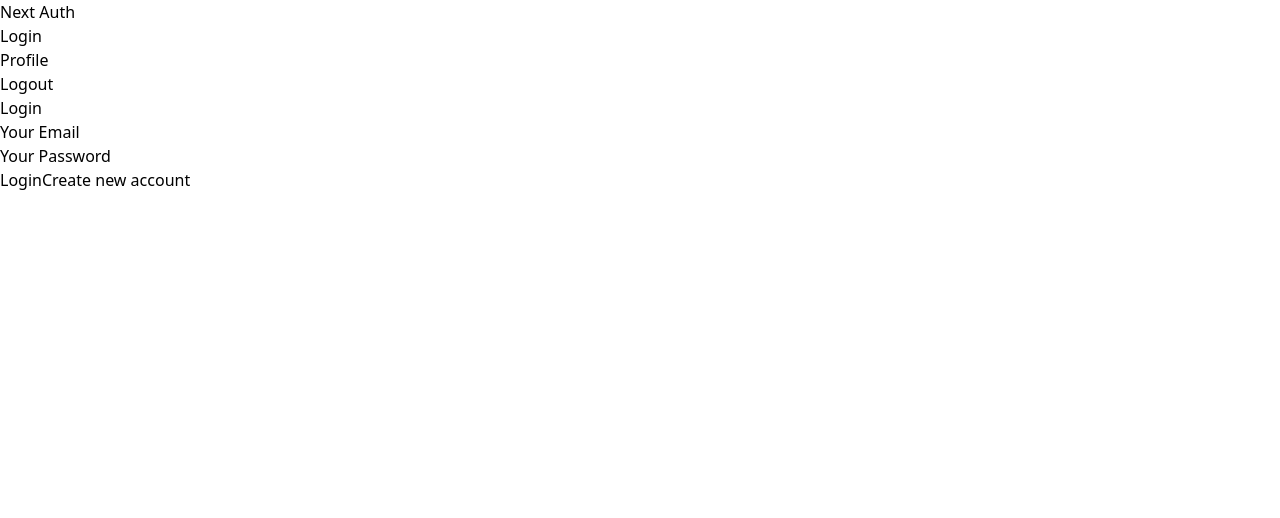
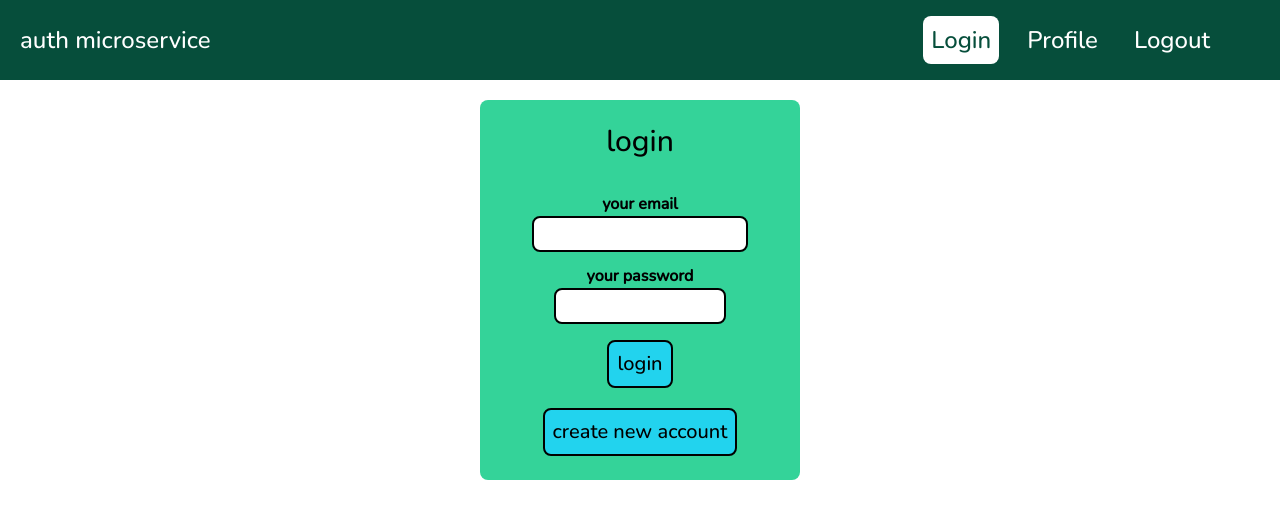
Before and after one commit to PopovDS617/microservice-auth-nextauth, a Next.js app: page /auth in a window 1280 px wide. Shown: the top 518 px of the page. Built offline with nearby package versions, Linux system fonts and the light colour scheme.

Commit message:
basic styles added

```diff
--- a/src/components/AuthForm.tsx
+++ b/src/components/AuthForm.tsx
@@ -8,21 +8,43 @@ const AuthForm = () => {
   }
 
   return (
-    <section>
-      <h1>{isLogin ? 'Login' : 'Sign Up'}</h1>
-      <form>
+    <section className="w-3/12 my-5 mx-auto max-w-25 p-1 flex flex-col justify-center items-center bg-emerald-400 text-center rounded-lg">
+      <h1 className="text-center m-5 text-3xl">
+        {isLogin ? 'login' : 'sign up'}
+      </h1>
+      <form className="flex flex-col justify-center items-center w-full">
         <div>
-          <label htmlFor="email">Your Email</label>
-          <input type="email" id="email" required />
+          <label className="block font-bold mt-3" htmlFor="email">
+            your email
+          </label>
+          <input
+            className="p-1 w-full color-black text-inherit rounded-lg border-solid border-black border-2 text-left focus:outline-none"
+            type="email"
+            id="email"
+            required
+          />
         </div>
         <div>
-          <label htmlFor="password">Your Password</label>
-          <input type="password" id="password" required />
+          <label className="block font-bold mt-3" htmlFor="password">
+            your password
+          </label>
+          <input
+            className="p-1 w-4/5 color-black text-inherit rounded-lg border-solid border-black border-2  text-left focus:outline-none"
+            type="password"
+            id="password"
+            required
+          />
         </div>
-        <div>
-          <button>{isLogin ? 'Login' : 'Create Account'}</button>
-          <button type="button" onClick={switchAuthModeHandler}>
-            {isLogin ? 'Create new account' : 'Login with existing account'}
+        <div className="my-2 mx-auto flex flex-col items-center">
+          <button className="m-2 p-2 text-xl cursor-pointer bg-cyan-400 hover:bg-cyan-500 border-2 border-solid border-black rounded-lg">
+            {isLogin ? 'login' : 'create account'}
+          </button>
+          <button
+            className="m-3 p-2 text-xl cursor-pointer bg-cyan-400 hover:bg-cyan-500 border-2 border-solid border-black rounded-lg  "
+            type="button"
+            onClick={switchAuthModeHandler}
+          >
+            {isLogin ? 'create new account' : 'login with existing account'}
           </button>
         </div>
       </form>
--- a/src/components/HomePageContent.tsx
+++ b/src/components/HomePageContent.tsx
@@ -1,6 +1,6 @@
 const HomePageContent = () => {
   return (
-    <section>
+    <section className="my-10 mx-auto text-center text-6xl">
       <h1>Welcome!</h1>
     </section>
   );
--- a/src/components/Layout.tsx
+++ b/src/components/Layout.tsx
@@ -6,7 +6,7 @@ const Layout = (props: PropsWithChildren) => {
   return (
     <Fragment>
       <MainNav />
-      <main>{props.children}</main>
+      <main className="h-screen text-black ">{props.children}</main>
     </Fragment>
   );
 };
--- a/src/components/MainNav.tsx
+++ b/src/components/MainNav.tsx
@@ -1,22 +1,39 @@
 import Link from 'next/link';
+import { useRouter } from 'next/router';
 
 function MainNav() {
+  const router = useRouter();
+  const currentPath = router.pathname;
   return (
-    <header>
+    <header className="w-full h-20 flex justify-between items-center bg-emerald-900 text-white text-2xl">
       <Link href="/">
-        <a>
-          <div>Next Auth</div>
+        <a className="w-3/12 ml-5">
+          <div>auth microservice</div>
         </a>
       </Link>
       <nav>
-        <ul>
-          <li>
+        <ul className="w-9/12 mr-10 flex justify-center items-center gap-5">
+          <li
+            className={`p-2  rounded-lg hover:bg-emerald-100 hover:text-emerald-900 ${
+              currentPath === '/auth'
+                ? 'bg-white text-emerald-900  hover:bg-white'
+                : ''
+            }`}
+          >
             <Link href="/auth">Login</Link>
           </li>
-          <li>
+          <li
+            className={`p-2  rounded-lg  hover:bg-emerald-100 hover:text-emerald-900 ${
+              currentPath === '/profile'
+                ? 'bg-white text-emerald-900 hover:bg-white'
+                : ''
+            }`}
+          >
             <Link href="/profile">Profile</Link>
           </li>
-          <li>
+          <li
+            className={`p-2  rounded-lg  hover:bg-emerald-100 hover:text-emerald-900`}
+          >
             <button>Logout</button>
           </li>
         </ul>
--- a/src/components/ProfileForm.tsx
+++ b/src/components/ProfileForm.tsx
@@ -1,16 +1,30 @@
 const ProfileForm = () => {
   return (
-    <form>
+    <form className="flex flex-col justify-center items-center w-full">
       <div>
-        <label htmlFor="new-password">New Password</label>
-        <input type="password" id="new-password" />
+        <label className="block font-bold mt-3" htmlFor="new-password">
+          new password
+        </label>
+        <input
+          className="p-1 w-full color-black text-inherit rounded-lg border-solid border-black border-2 text-left focus:outline-none"
+          type="password"
+          id="new-password"
+        />
       </div>
       <div>
-        <label htmlFor="old-password">Old Password</label>
-        <input type="password" id="old-password" />
+        <label className="block font-bold mt-3" htmlFor="old-password">
+          old password
+        </label>
+        <input
+          className="p-1 w-full color-black text-inherit rounded-lg border-solid border-black border-2 text-left focus:outline-none"
+          type="password"
+          id="old-password"
+        />
       </div>
-      <div>
-        <button>Change Password</button>
+      <div className="my-2 mx-auto flex flex-col items-center">
+        <button className="m-2 p-2 text-xl cursor-pointer bg-cyan-400 hover:bg-cyan-500 border-2 border-solid border-black rounded-lg">
+          change password
+        </button>
       </div>
     </form>
   );
--- a/src/components/UserProfile.tsx
+++ b/src/components/UserProfile.tsx
@@ -2,8 +2,8 @@ import ProfileForm from './ProfileForm';
 
 const UserProfile = () => {
   return (
-    <section>
-      <h1>Your User Profile</h1>
+    <section className="w-3/12 my-5 mx-auto max-w-25 p-1 flex flex-col justify-center items-center bg-emerald-400 text-center rounded-lg">
+      <h1 className="text-center m-5 text-3xl">your profile</h1>
       <ProfileForm />
     </section>
   );
--- /dev/null
+++ b/src/pages/_document.tsx
@@ -0,0 +1,24 @@
+import { Html, Head, Main, NextScript } from 'next/document';
+
+export default function Document() {
+  return (
+    <Html>
+      <Head>
+        <link rel="preconnect" href="https://fonts.googleapis.com" />
+        <link
+          rel="preconnect"
+          href="https://fonts.gstatic.com"
+          crossOrigin="true"
+        />
+        <link
+          href="https://fonts.googleapis.com/css2?family=Nunito:wght@500&display=swap"
+          rel="stylesheet"
+        />
+      </Head>
+      <body>
+        <Main />
+        <NextScript />
+      </body>
+    </Html>
+  );
+}
--- a/src/pages/profile.tsx
+++ b/src/pages/profile.tsx
@@ -1,4 +1,4 @@
-import UserProfile from '../components/profile/user-profile';
+import UserProfile from '../components/UserProfile';
 
 const ProfilePage = () => {
   return <UserProfile />;
--- a/src/styles/index.css
+++ b/src/styles/index.css
@@ -8,4 +8,6 @@
 
 body {
   margin: 0;
+  font-family: 'Nunito', sans-serif;
+  font-weight: 500;
 }
--- a/tailwind.config.js
+++ b/tailwind.config.js
@@ -1,11 +1,11 @@
 module.exports = {
   content: [
     './src/components/**/*.{ts,tsx,js,jsx}',
-    './src/pages/**/*.{ts,tsx,js,jsx}'
+    './src/pages/**/*.{ts,tsx,js,jsx}',
   ],
   theme: {
-    extend: {},
+    fontFamily: { nunito: 'Nunito' },
   },
   variants: {},
   plugins: [],
-}
+};
```
